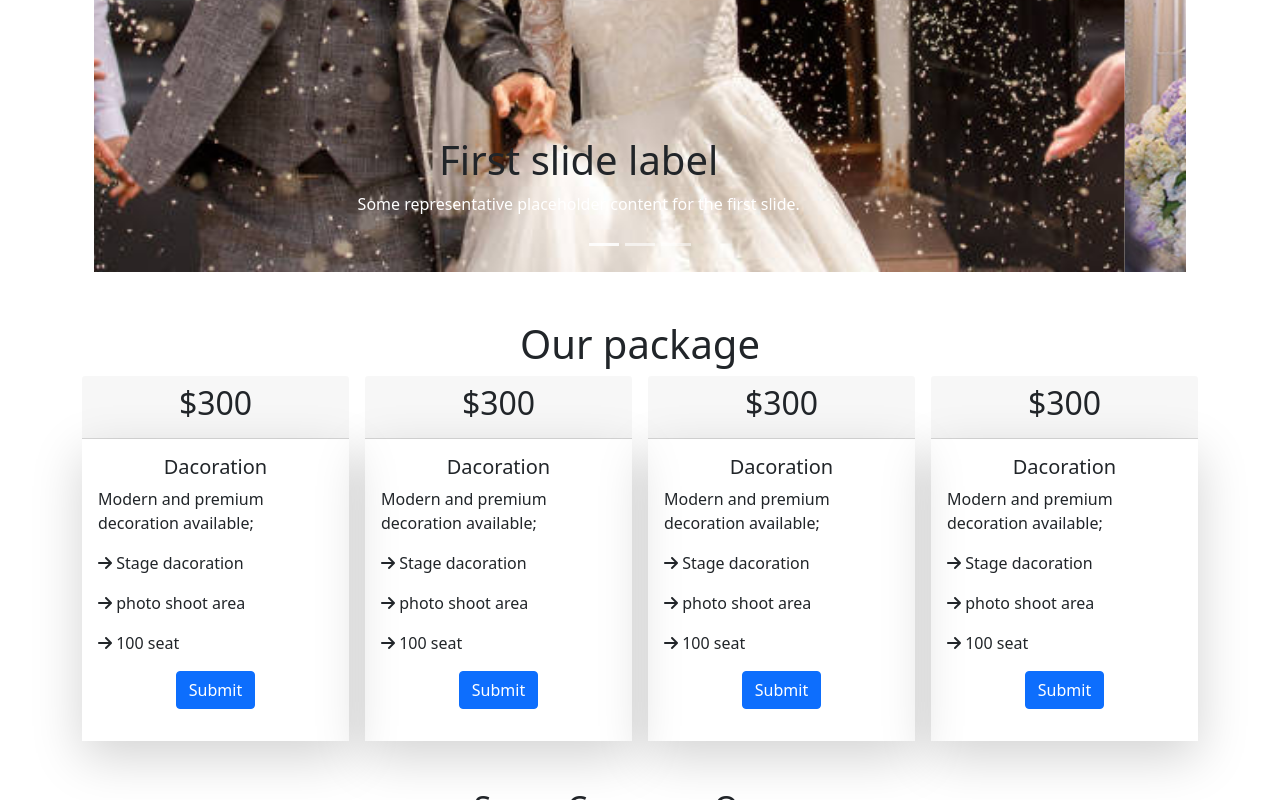
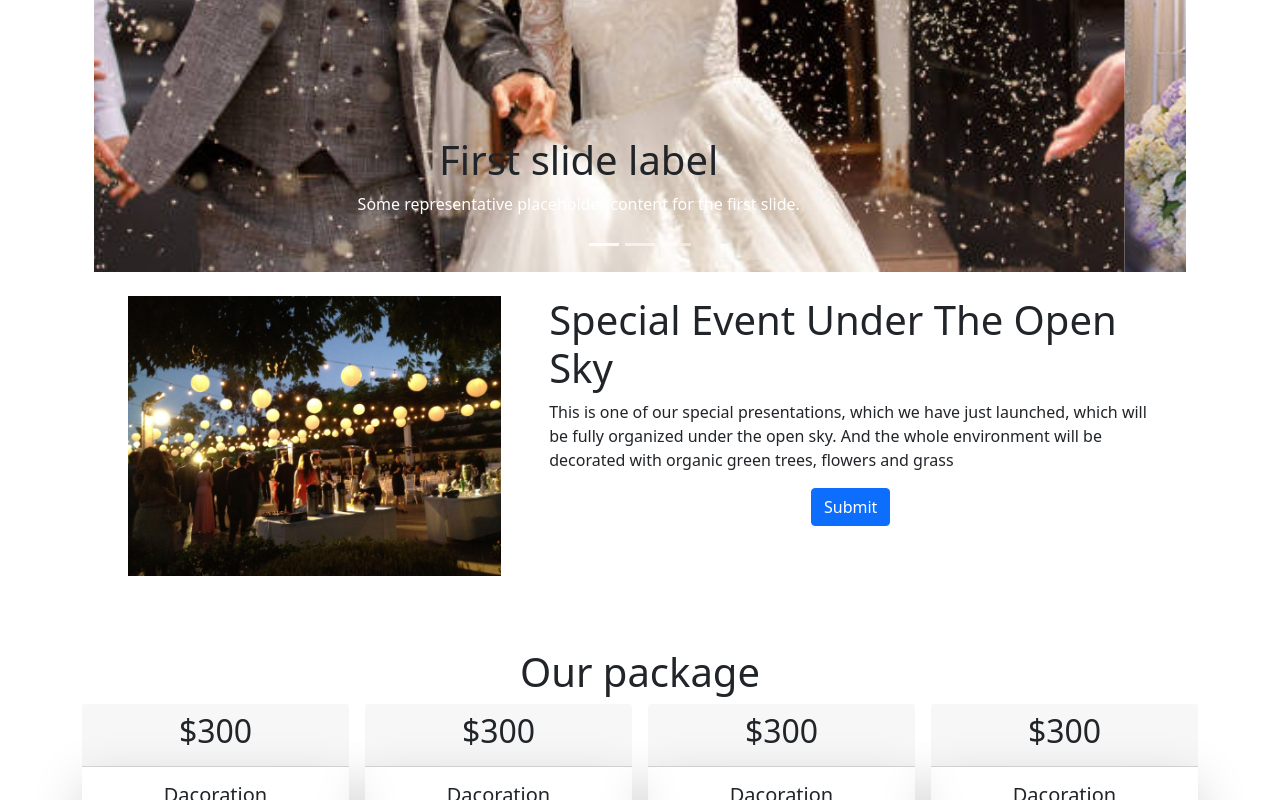
Before and after one commit to Riad15/convention-center, a plain HTML site: page index.html in a window 1280 px wide. Shown: the part 538-1338 px from the top of the page. Drawn offline with nearby package versions, Linux system fonts and the light colour scheme.

Commit message:
project updated

```diff
--- a/index.html
+++ b/index.html
@@ -97,6 +97,22 @@
 
 
     <main>
+        <section class="container d-flex flex-wrap justify-content-center">
+            <div class="ol-lg-5 p-4">
+                <img style="width: 450px ; height: 280px;" class="d-block w-100" src="./images/image/spacial.png"
+                    alt="">
+            </div>
+            <div class="col-lg-7 p-4">
+                <h1>Special Event Under The Open Sky</h1>
+                <p>This is one of our special presentations, which we have just launched, which will be fully organized
+                    under the open sky.
+                    And the whole environment will be decorated with organic green trees, flowers and grass</p>
+                <p class="text-center"><input class="btn btn-primary" type="submit" value="Submit"></p>
+            </div>
+
+        </section>
+
+
         <section class="container mt-5">
             <h1 style="text-align: center;" class=""> Our package</h1>
             <div class="row row-cols-1 row-cols-md-4 g-3 ">
```
Also changed, not shown: images/image/spacial.png (added).
